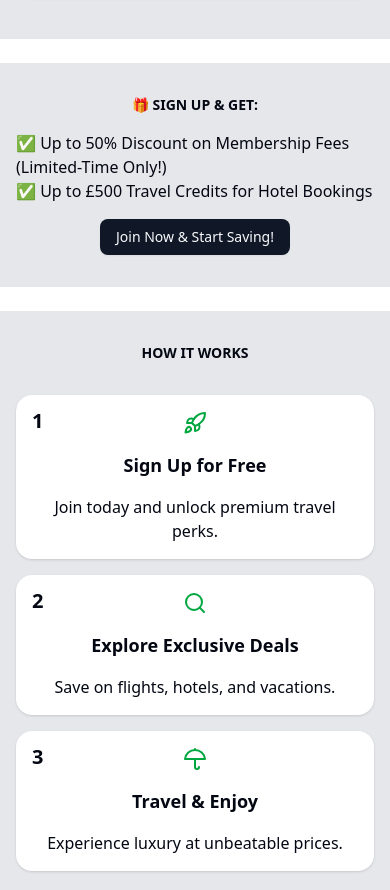
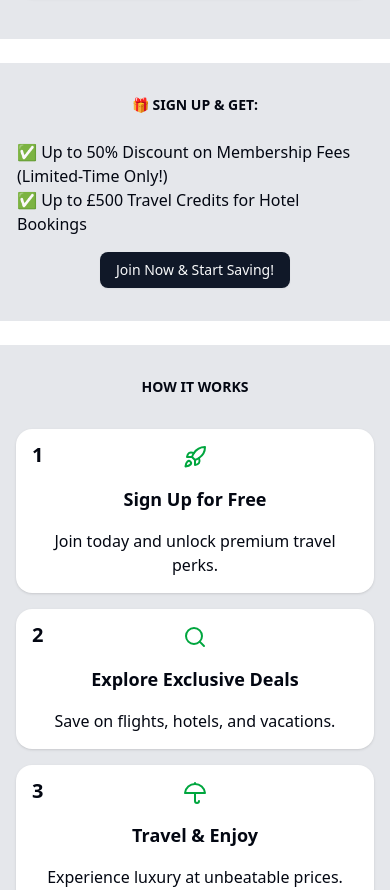
Before and after one commit to virstaf/bestravel, a Next.js app: page / in a window 390 px wide. Shown: the part 2138-3028 px from the top of the page. Built offline with nearby package versions, Linux system fonts and the light colour scheme.

Commit message:
Welecome package section responsive optimization

```diff
--- a/components/WelcomePackages.jsx
+++ b/components/WelcomePackages.jsx
@@ -4,16 +4,20 @@ import { Button } from "./ui/button";
 const WelcomePackages = () => {
   return (
     <div className="w-full py-8 bg-gray-200 ">
-      <div className="flex flex-col items-center justify-center gap-4 px-4 md:px-8 lg:px-12">
-        <h3 className="text-sm uppercase font-bold text-center">
+      <div className="container mx-auto px-4">
+        <h3 className="text-sm uppercase font-bold text-center mb-6">
           🎁 Sign Up & Get:
         </h3>
-        <ul className="">
-          <li>✅ Up to 50% Discount on Membership Fees (Limited-Time Only!)</li>
-          <li>✅ Up to £500 Travel Credits for Hotel Bookings</li>
-        </ul>
-        <div className="">
-          <Button>Join Now & Start Saving!</Button>
+        <div className="flex flex-col w-full border lg:flex-row items-center justify-center lg:justify-evenly gap-4">
+          <ul className="">
+            <li>
+              ✅ Up to 50% Discount on Membership Fees (Limited-Time Only!)
+            </li>
+            <li>✅ Up to £500 Travel Credits for Hotel Bookings</li>
+          </ul>
+          <div className="">
+            <Button>Join Now & Start Saving!</Button>
+          </div>
         </div>
       </div>
     </div>
```
